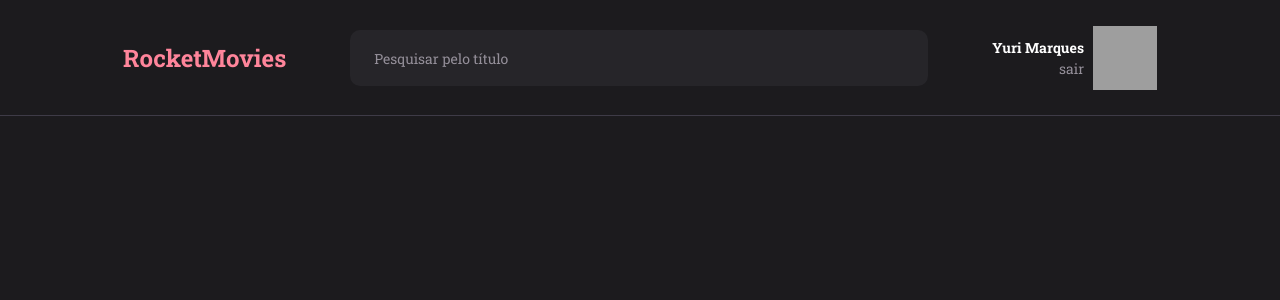
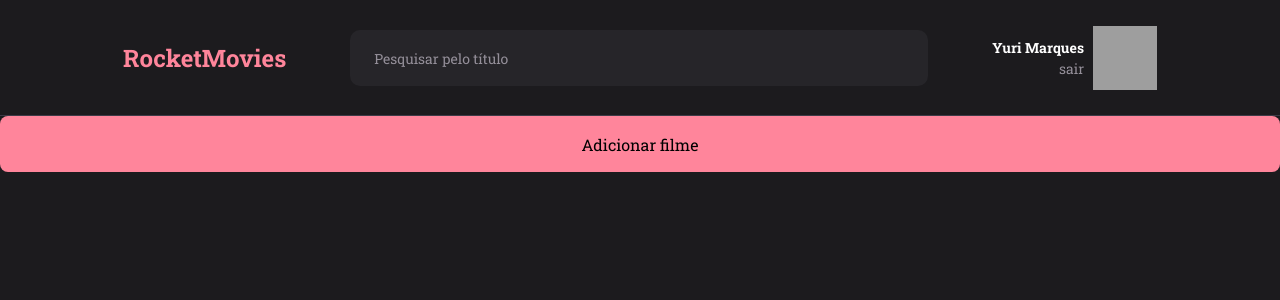
Before and after one commit to yuriscode/rocketmovies, a React (Vite) app: page / in a window 1280 px wide. Shown: the top 300 px of the page. Built offline with nearby package versions, Linux system fonts and the light colour scheme; grey boxes are pictures that could not be loaded.

Commit message:
component button

```diff
--- /dev/null
+++ b/src/components/Button/index.jsx
@@ -0,0 +1,9 @@
+import { Container } from './styles';
+
+export function Button({title, loading}){
+    return(
+        <Container type='button' disabled={loading}>
+            {loading ? 'Carregando...' : title}
+        </Container>
+    )
+}
--- /dev/null
+++ b/src/components/Button/styles.js
@@ -0,0 +1,20 @@
+import styled from 'styled-components';
+
+export const Container = styled.button`
+    width: 100%;
+    height: 5.6rem;
+    padding: 0 3.2rem;
+    border: none;
+    border-radius: .8rem;
+
+    background-color: ${({ theme }) => theme.colors.pink};
+    color: ${({ theme }) => theme.colors.black};
+    font-size: 1.6rem;
+    font-weight: 400;
+
+    &:disabled{
+        filter: brightness(.7);
+        cursor: default;
+    }
+
+`
--- a/src/pages/Details/index.jsx
+++ b/src/pages/Details/index.jsx
@@ -1,10 +1,12 @@
 import { Container } from './styles';
 import { Header } from '../../components/header';
+import { Button } from '../../components/Button';
 
 export function Details(){
     return(
         <Container>
             <Header/>
+            <Button title='Adicionar filme' />
         </Container>
     )
 }
```
